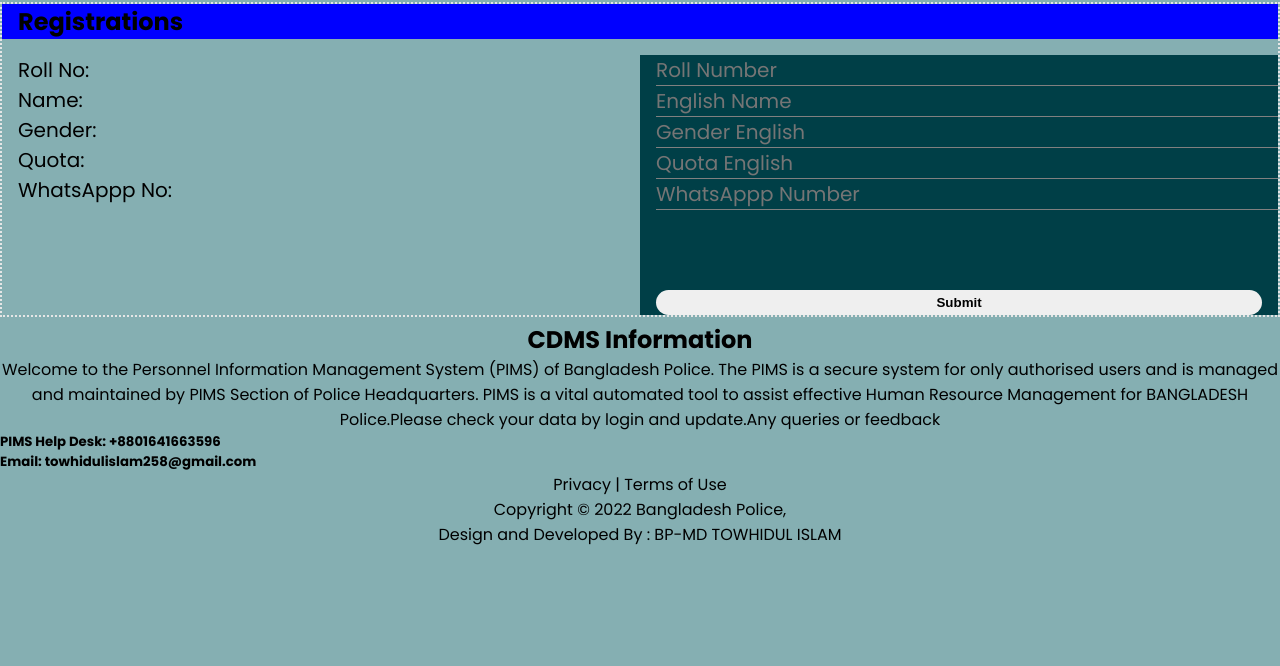
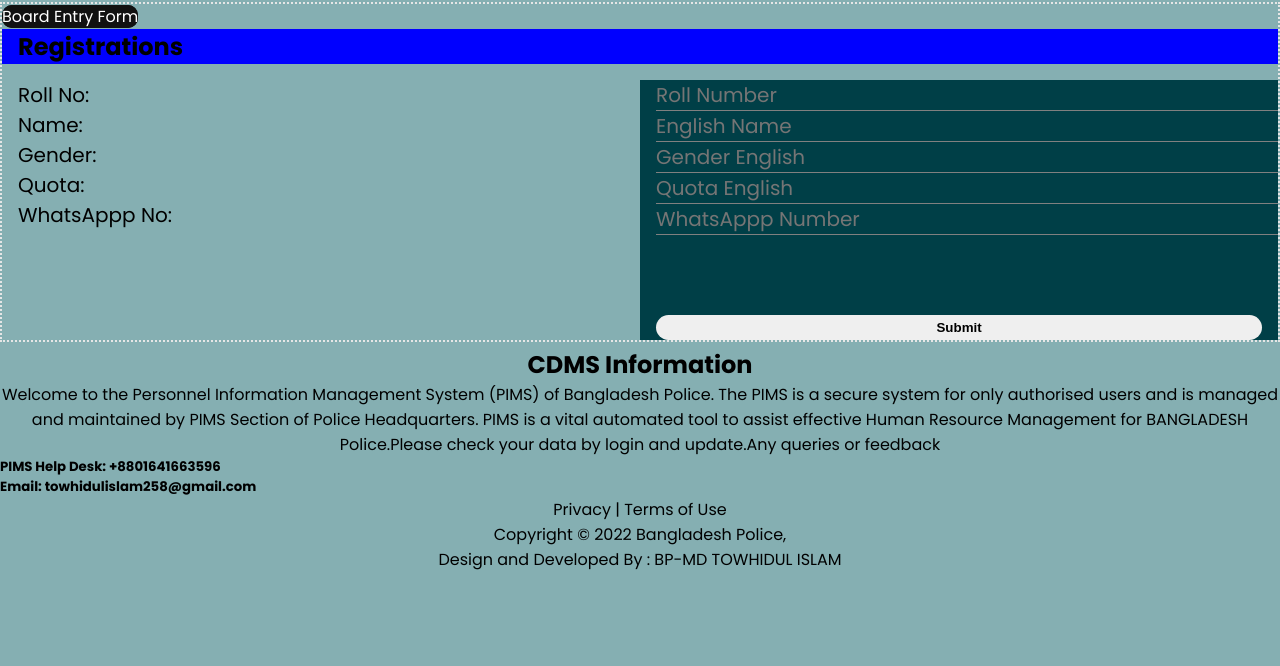
Before and after one commit to Towhid932/trc2023, a plain HTML site: page index.html in a window 1280 px wide. Shown: the part 134-800 px from the top of the page. Drawn offline with nearby package versions, Linux system fonts and the light colour scheme.

Commit message:
Update index.html

```diff
--- a/index.html
+++ b/index.html
@@ -42,6 +42,8 @@
 
 
             <div class="mideRight">
+                <a class="btn" href="https://docs.google.com/forms/d/e/1FAIpQLScMPZu9qDxIq7QndN_nmGKxUpmvjQiGBsaJO-iYXHuuAwv-rg/viewform">Board Entry Form</a>
+                <br>
                 <h2>Registrations</h2>
                 <div class="login">
                     <div class="formLable">
```
